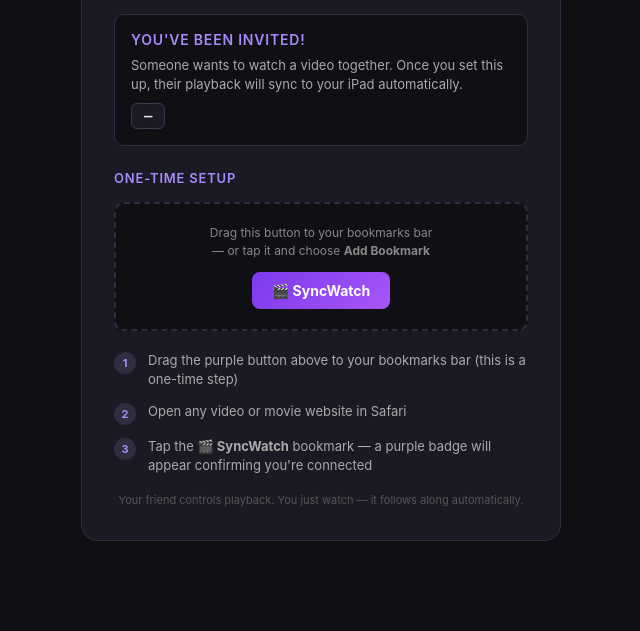
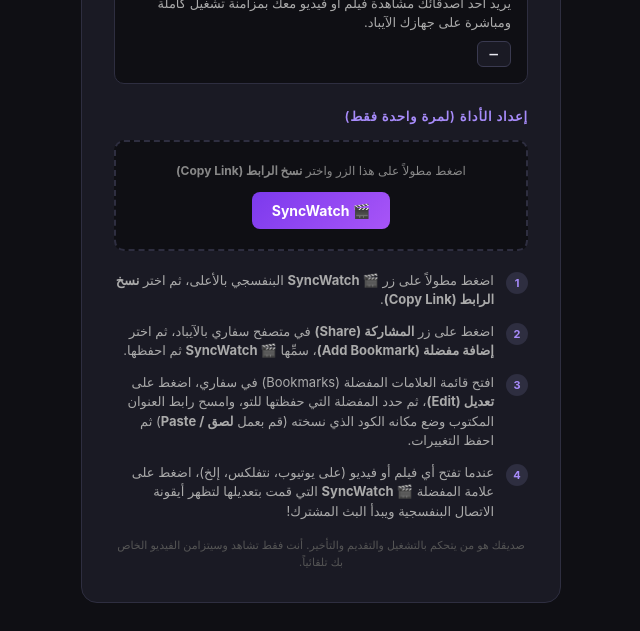
Before and after one commit to akamoe/syncwatch-server, a website: page join.html in a window 1280 px wide. Shown: the part 169-800 px from the top of the page, without its empty margins (319-959 px from the left). Drawn offline with Linux system fonts and the light colour scheme.

Commit message:
feat: translate join page instructions into Arabic and optimize Safari bookmarklet steps

```diff
--- a/join.html
+++ b/join.html
@@ -1,10 +1,10 @@
 <!DOCTYPE html>
-<html lang="en">
+<html lang="ar" dir="rtl">
 <head>
   <meta charset="UTF-8" />
   <meta name="viewport" content="width=device-width, initial-scale=1.0" />
   <meta name="referrer" content="no-referrer-when-downgrade" />
-  <title>SyncWatch — Join</title>
+  <title>SyncWatch — انضمام للبث المشترك</title>
   <style>
     * { box-sizing: border-box; margin: 0; padding: 0; }
 
@@ -204,42 +204,43 @@
     </div>
 
     <div class="invite">
-      <h2>You've been invited!</h2>
-      <p>Someone wants to watch a video together. Once you set this up, their playback will sync to your iPad automatically.</p>
+      <h2>لقد تم دعوتك لمشاهدة فيديو!</h2>
+      <p>يريد أحد أصدقائك مشاهدة فيلم أو فيديو معك بمزامنة تشغيل كاملة ومباشرة على جهازك الآيباد.</p>
       <div class="room-name" id="roomDisplay">—</div>
     </div>
 
     <div id="setupSection">
-      <h2>One-time setup</h2>
+      <h2>إعداد الأداة (لمرة واحدة فقط)</h2>
 
       <div class="bookmarklet-wrap">
-        <p>Drag this button to your bookmarks bar<br/>— or tap it and choose <strong>Add Bookmark</strong></p>
+        <p>اضغط مطولاً على هذا الزر واختر <strong>نسخ الرابط (Copy Link)</strong></p>
         <a id="bookmarkBtn" href="#" onclick="return false;">🎬 SyncWatch</a>
       </div>
 
       <div class="steps">
-        <div class="step"><div class="step-num">1</div><span>Drag the purple button above to your bookmarks bar (this is a one-time step)</span></div>
-        <div class="step"><div class="step-num">2</div><span>Open any video or movie website in Safari</span></div>
-        <div class="step"><div class="step-num">3</div><span>Tap the <strong>🎬 SyncWatch</strong> bookmark — a purple badge will appear confirming you're connected</span></div>
+        <div class="step"><div class="step-num">1</div><span>اضغط مطولاً على زر <strong>🎬 SyncWatch</strong> البنفسجي بالأعلى، ثم اختر <strong>نسخ الرابط (Copy Link)</strong>.</span></div>
+        <div class="step"><div class="step-num">2</div><span>اضغط على زر <strong>المشاركة (Share)</strong> في متصفح سفاري بالآيباد، ثم اختر <strong>إضافة مفضلة (Add Bookmark)</strong>، سمِّها <strong>🎬 SyncWatch</strong> ثم احفظها.</span></div>
+        <div class="step"><div class="step-num">3</div><span>افتح قائمة العلامات المفضلة (Bookmarks) في سفاري، اضغط على <strong>تعديل (Edit)</strong>، ثم حدد المفضلة التي حفظتها للتو، وامسح رابط العنوان المكتوب وضع مكانه الكود الذي نسخته (قم بعمل <strong>لصق / Paste</strong>) ثم احفظ التغييرات.</span></div>
+        <div class="step"><div class="step-num">4</div><span>عندما تفتح أي فيلم أو فيديو (على يوتيوب، نتفلكس، إلخ)، اضغط على علامة المفضلة <strong>🎬 SyncWatch</strong> التي قمت بتعديلها لتظهر أيقونة الاتصال البنفسجية ويبدأ البث المشترك!</span></div>
       </div>
 
-      <div id="configuredMsg" class="configured">✓ Configured for room <span id="configuredRoom"></span></div>
+      <div id="configuredMsg" class="configured">✓ تم ضبط الاتصال للغرفة <span id="configuredRoom"></span></div>
 
-      <div class="footer-note" style="margin-top:16px">Your friend controls playback. You just watch — it follows along automatically.</div>
+      <div class="footer-note" style="margin-top:16px">صديقك هو من يتحكم بالتشغيل والتقديم والتأخير. أنت فقط تشاهد وسيتزامن الفيديو الخاص بك تلقائياً.</div>
     </div>
 
     <div id="redirectContainer" style="display: none; text-align: center; margin-top: 8px;">
       <div style="background: #0f0f14; border: 1px solid #2e2e40; padding: 20px; border-radius: 10px; margin-bottom: 16px;">
         <p style="font-size: 15px; color: #a78bfa; margin-bottom: 8px; font-weight: 700;">
-          Redirecting in <span id="countdown">6</span>s…
+          جاري تحويلك لصفحة الفيديو خلال <span id="countdown">6</span> ثوانٍ…
         </p>
         <p style="font-size: 12px; color: #aaa; margin-bottom: 16px; line-height: 1.6;">
-          Once the movie loads, tap your saved <strong>🎬 SyncWatch</strong> bookmark to start syncing.
+          بمجرد فتح صفحة الفيديو، اضغط على علامة المفضلة <strong>🎬 SyncWatch</strong> المحفوظة لديك لبدء المزامنة والتشغيل المشترك.
         </p>
-        <a id="redirectLink" href="#" style="display: inline-block; padding: 8px 16px; background: linear-gradient(135deg, #7c3aed, #a855f7); color: white; border-radius: 6px; font-size: 12px; font-weight: 600; text-decoration: none;">Continue now</a>
+        <a id="redirectLink" href="#" style="display: inline-block; padding: 8px 16px; background: linear-gradient(135deg, #7c3aed, #a855f7); color: white; border-radius: 6px; font-size: 12px; font-weight: 600; text-decoration: none;">الانتقال الآن</a>
       </div>
       <p style="font-size: 11px; color: #666;">
-        First time using SyncWatch? <a id="setupLink" href="#" style="color: #a78bfa; text-decoration: underline;">Install bookmarklet first</a>
+        أول مرة تستخدم الأداة؟ <a id="setupLink" href="#" style="color: #a78bfa; text-decoration: underline;">اضغط هنا لتثبيت زر المزامنة أولاً</a>
       </p>
     </div>
   </div>
```
